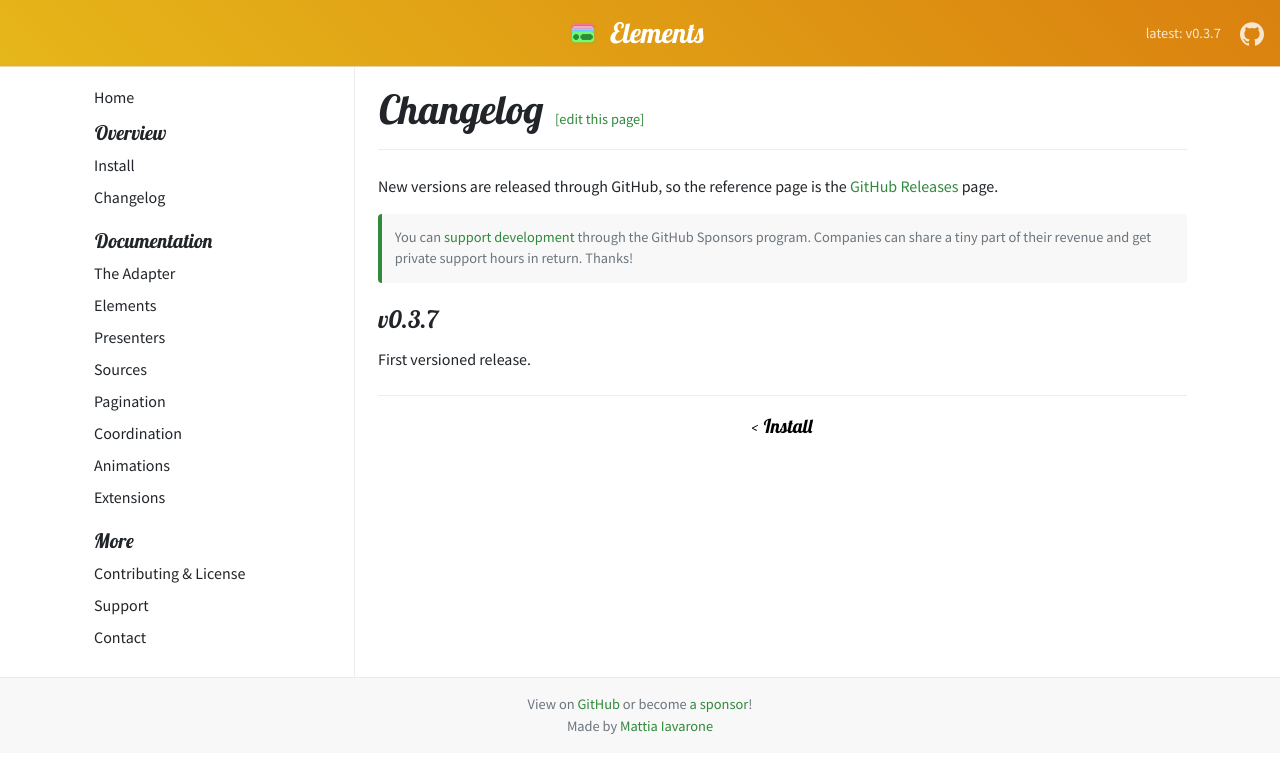
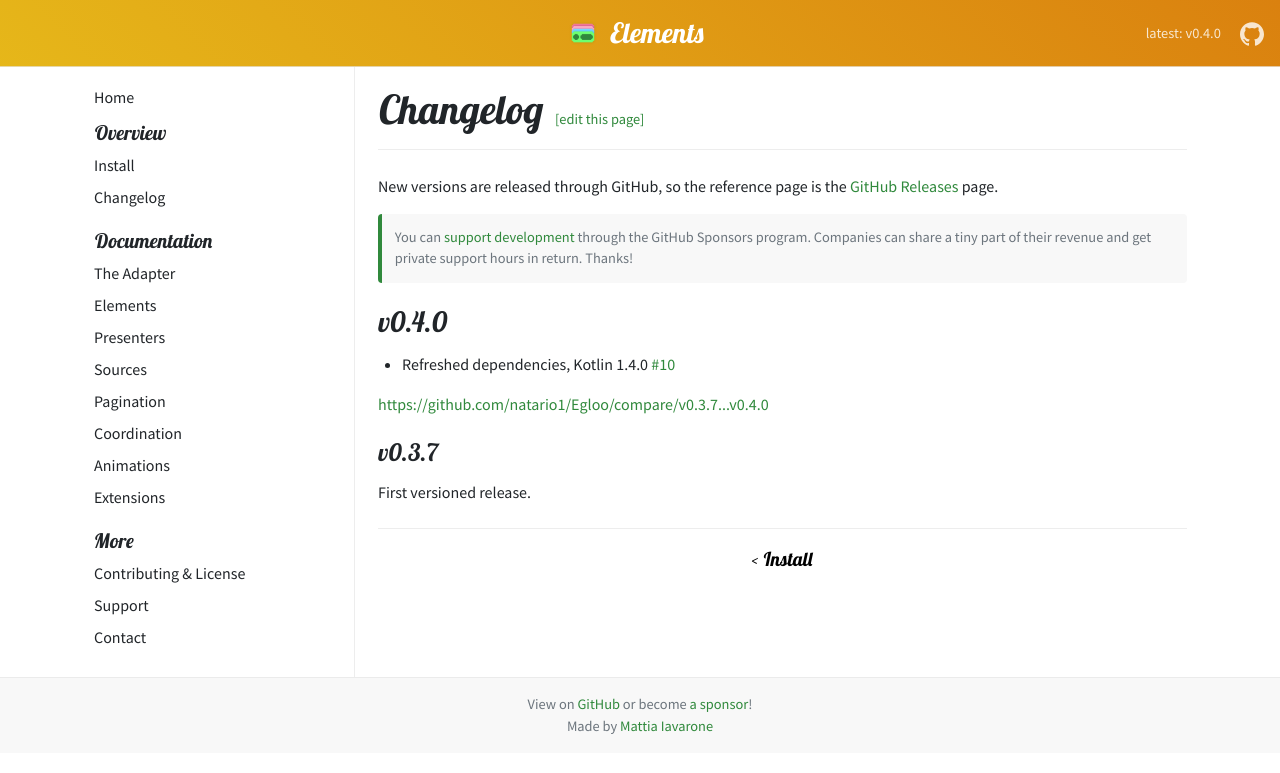
Before and after one commit to natario1/Elements, a Jekyll site: the page built from docs/_about/changelog.md, in a window 1280 px wide. Shown: the top 773 px of the page. Built offline with Jekyll 4.4.1, drawn with Linux system fonts in a browser that asks for light colours.

Commit message:
Release v0.4.0

```diff
--- a/docs/_about/changelog.md
+++ b/docs/_about/changelog.md
@@ -9,10 +9,16 @@
 > You can [support development](https://github.com/natario1/Elements/issues/4) through the GitHub Sponsors program.
 Companies can share a tiny part of their revenue and get private support hours in return. Thanks!
 
+### v0.4.0
+
+- Refreshed dependencies, Kotlin 1.4.0 [#10][10]
+
+<https://github.com/natario1/Egloo/compare/v0.3.7...v0.4.0>
+
 #### v0.3.7
 
 First versioned release.
 
 [natario1]: https://github.com/natario1
 
-[38]: https://github.com/natario1/Elements/pull/38
+[10]: https://github.com/natario1/Elements/pull/10
--- a/docs/_config.yml
+++ b/docs/_config.yml
@@ -12,7 +12,7 @@
 google_site_verification: '4x49i17ABIrSvUl52SeL0-t0341aTnWWaC62-FYCRT4'
 github: [metadata] # TODO What's this?
 github_repo: Elements
-github_version: 0.3.7
+github_version: 0.4.0
 github_branch: master
 baseurl: '/Elements' # Keep as an empty string if served up at the root
 collections:
```
Also changed, not shown: README.md, 1 other file.
